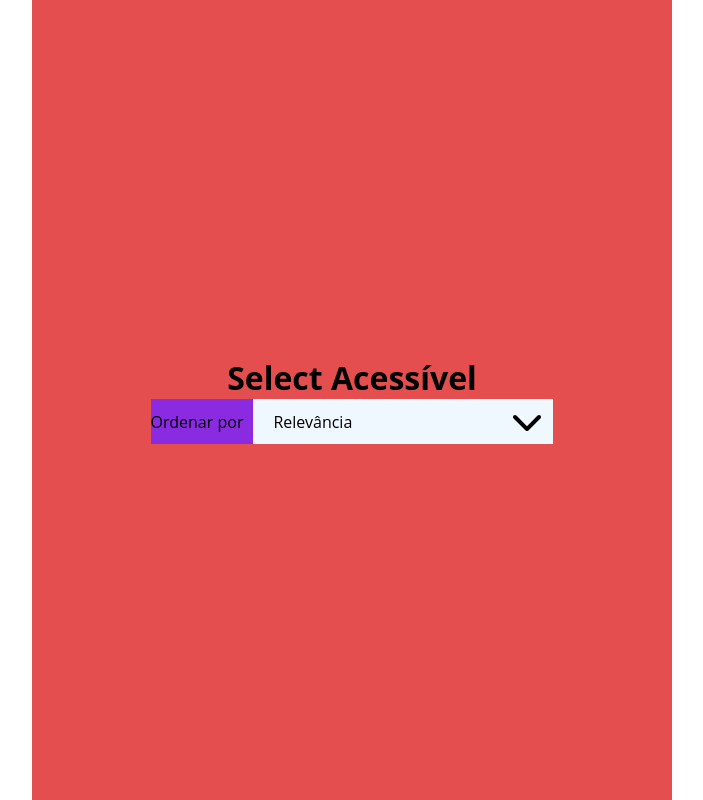
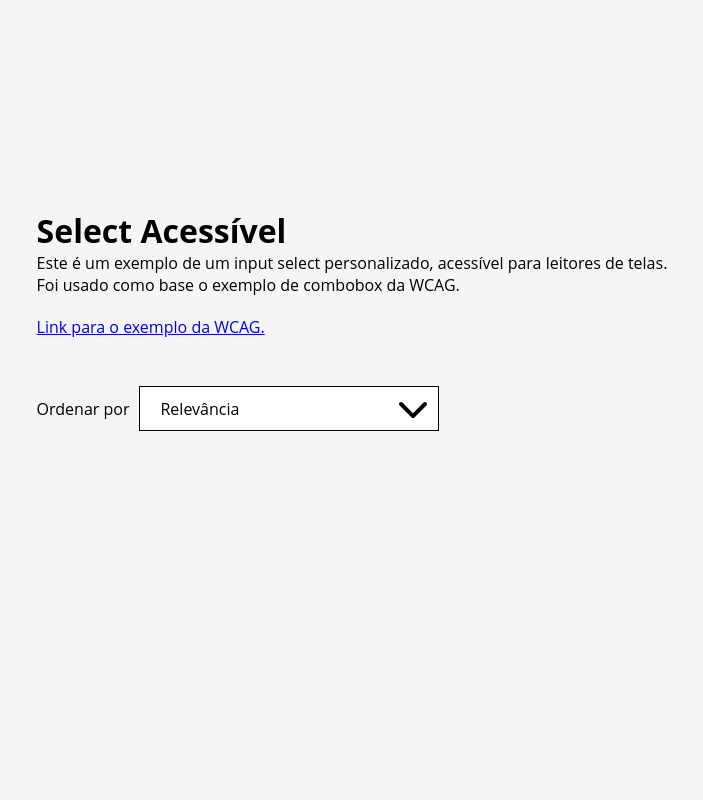
Before and after one commit to IanFarias/accessible-select-example, a plain HTML site: page index.html in a window 1280 px wide. Shown: the whole page, without its empty margins (288-991 px from the left). Drawn offline with Linux system fonts and the light colour scheme.

Commit message:
estilizando pagina

```diff
--- a/css/styles.css
+++ b/css/styles.css
@@ -1,16 +1,30 @@
+body {
+  background-color: whitesmoke;
+}
+
 .container {
   margin: 0 auto;
   width: 100%;
   max-width: 50%;
-  background-color: rgb(228, 78, 78);
 }
 
 .main {
-  height: 100%;
+  height: 80%;
+  display: flex;
+  justify-content: center;
+  align-items: center;
+}
+
+.main > div {
+  height: 50%;
   display: flex;
   flex-direction: column;
-  align-items: center;
-  justify-content: center;
+  justify-content: space-evenly;
+}
+
+.text-content--container a {
+  display: inline-block;
+  margin-top: 20px;
 }
 
 .combobox--container {
@@ -25,13 +39,17 @@
   display: inline-flex;
   align-items: center;
   height: 100%;
-  background-color: blueviolet;
+}
+
+.combobox-wrapper {
+  position: relative;
+  width: 300px;
 }
 
 .combobox {
   cursor: pointer;
   height: 45px;
-  width: 300px;
+  width: 100%;
 
   display: flex;
   align-items: center;
@@ -40,8 +58,8 @@
   text-align: left;
   padding-left: 20px;
   user-select: none;
-  border: none;
-  background-color: aliceblue;
+  border: 1px solid black;
+  background-color: white;
 }
 
 .combobox::before {
@@ -62,10 +80,10 @@
   position: absolute;
   visibility: hidden;
   opacity: 0;
-  top: 44px;
-  left: 96px;
+  top: 45px;
   width: 300px;
   padding-top: 20px;
+  border: 1px solid black;
   background-color: white;
 }
 
--- a/index.html
+++ b/index.html
@@ -10,12 +10,20 @@
   </head>
   <body>
     <main class="main container">
+      <div>
+        <div class="text-content--container">
           <h1><span lang="en">Select</span> Acessível</h1>
-
+          <p>Este é um exemplo de um input select personalizado, acessível para leitores de telas.</p>
+          <p>Foi usado como base o exemplo de combobox da WCAG.</p>
+          <a href="https://w3c.github.io/aria-practices/examples/combobox/combobox-select-only.html" target="_blank">
+            Link para o exemplo da WCAG.
+          </a>
+        </div>
         <div class="combobox--container">
           <label id="select-label" class="select-label" for="select"
             >Ordenar por</label
           >
+          <div class="combobox-wrapper">
             <div
               aria-controls="option-list"
               aria-haspopup="listbox"
@@ -35,6 +43,8 @@
               tabindex="-5"
             ></ul>
           </div>
+        </div>
+      </div>
     </main>
     <script src="./scripts/select.js"></script>
   </body>
```
Lines whose indentation alone changed are shown as unchanged.
